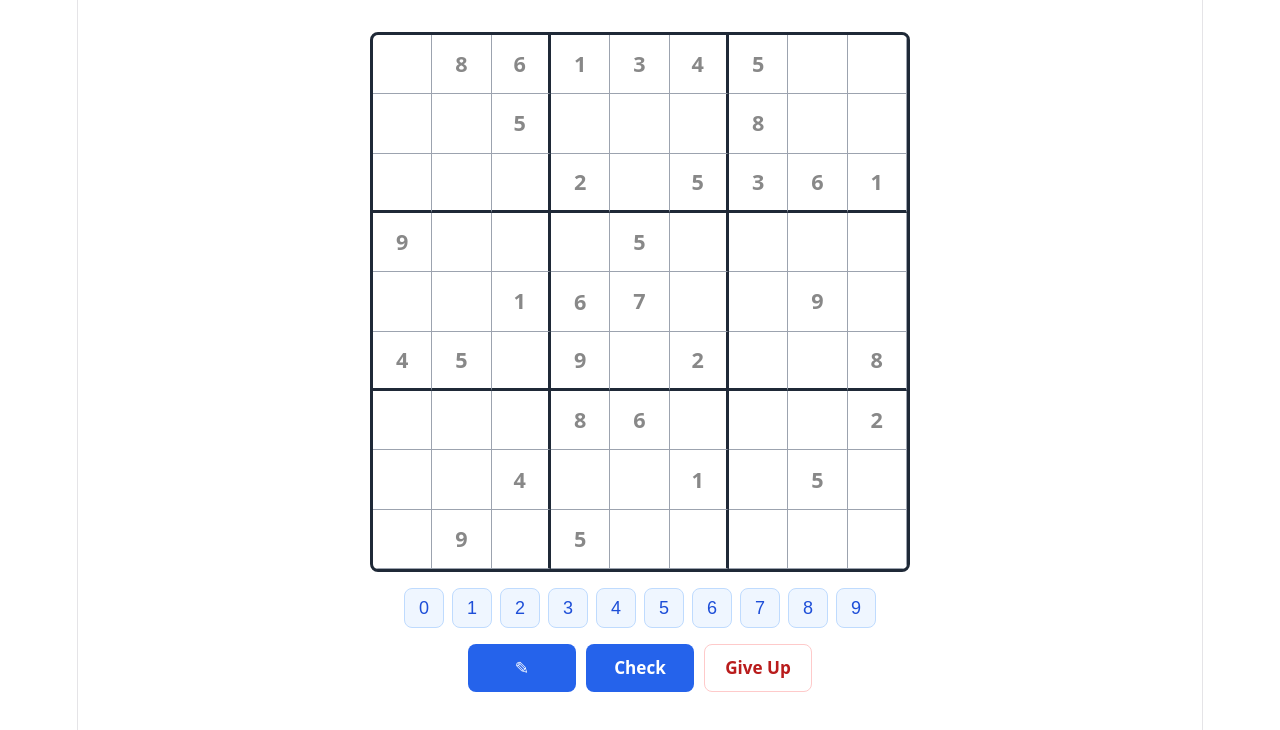
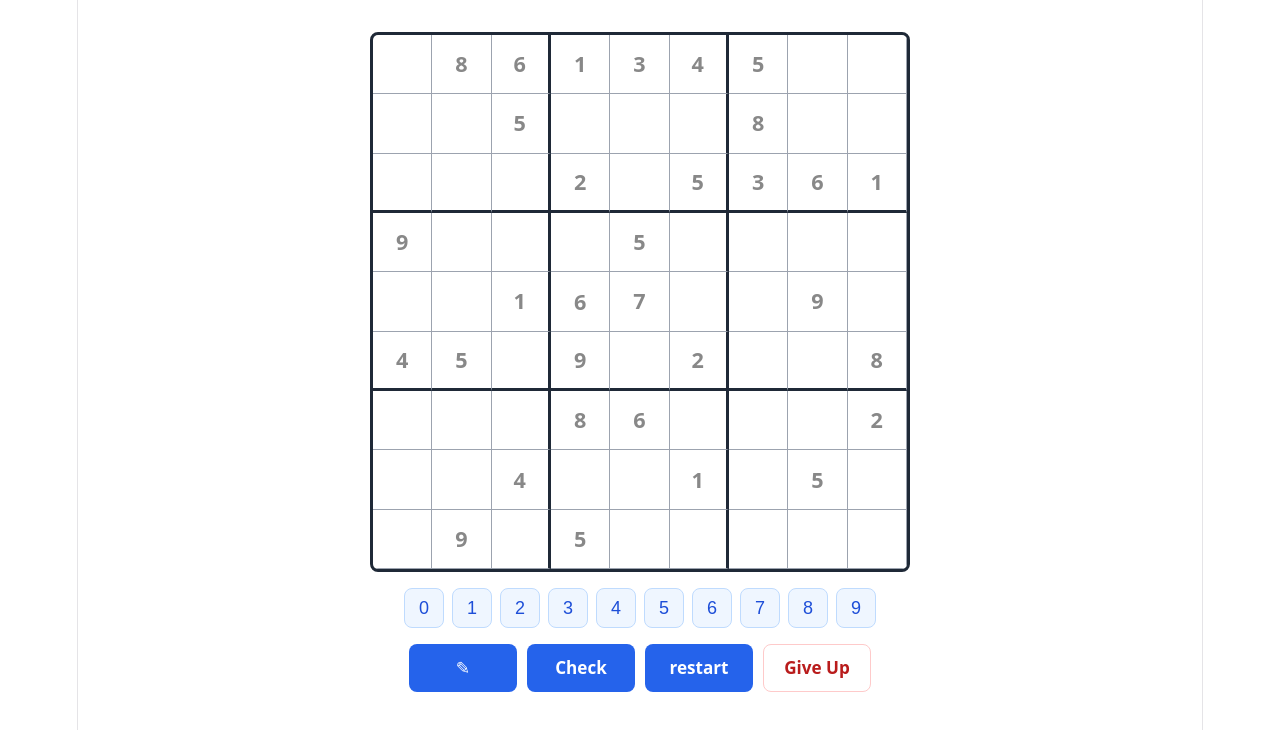
Before and after one commit to Ocean1198/sudoku, a React (Vite) app: page / in a window 1280 px wide. Shown: the top 730 px of the page. Built offline with nearby package versions, Linux system fonts and the light colour scheme.

Commit message:
feat: add restart function

```diff
--- a/src/components/GameControls.tsx
+++ b/src/components/GameControls.tsx
@@ -5,10 +5,11 @@ type GameControlsProps = {
   isMemoMode: boolean;
   onMemo: () => void;
   onCheck: () => void;
+  onRestart: () => void;
   onGiveUp: () => void;
 };
 
-function GameControls({ disabled, isMemoMode, onMemo, onCheck, onGiveUp } : GameControlsProps) {
+function GameControls({ disabled, isMemoMode, onMemo, onCheck, onRestart, onGiveUp } : GameControlsProps) {
   return (
     <div className={styles.controls}>
       <button
@@ -28,6 +29,13 @@ function GameControls({ disabled, isMemoMode, onMemo, onCheck, onGiveUp } : Game
         Check
       </button>
       <button
+        className={styles.checkButton}
+        onClick={onRestart}
+        disabled={disabled}
+      >
+        restart
+      </button>
+      <button
         className={styles.giveUpButton}
         onClick={onGiveUp}
         disabled={disabled}
--- a/src/components/SudokuGame.tsx
+++ b/src/components/SudokuGame.tsx
@@ -159,6 +159,22 @@ function SudokuGame() {
     }
   }
 
+  const handleRestart = () => {
+    if (gameStatus !== "playing") return;
+    setCurrent(prev => {
+      const next = prev.map(row => row.slice());
+      for (let r = 0; r < config.br * config.bc; r++) {
+        for (let c = 0; c < config.br * config.bc; c++) {
+          next[r][c].value = puzzle[r][c];
+          next[r][c].isUserInput = puzzle[r][c] === 0;
+          next[r][c].isConflict = false;
+          next[r][c].isRevealed = false;
+        }
+      }
+      return next;
+    });
+  }
+
   const handleGiveUp = () => {
     if (gameStatus !== "playing") return;
     setCurrent(prev => {
@@ -256,6 +272,7 @@ function SudokuGame() {
         isMemoMode={memoStatus}
         onMemo={handleMemo}
         onCheck={handleCheck}
+        onRestart={handleRestart}
         onGiveUp={handleGiveUp}
       />
       {gameStatus !== "playing" && (
```
